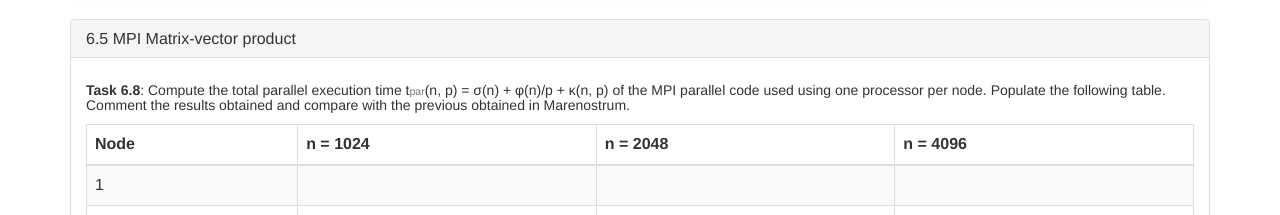
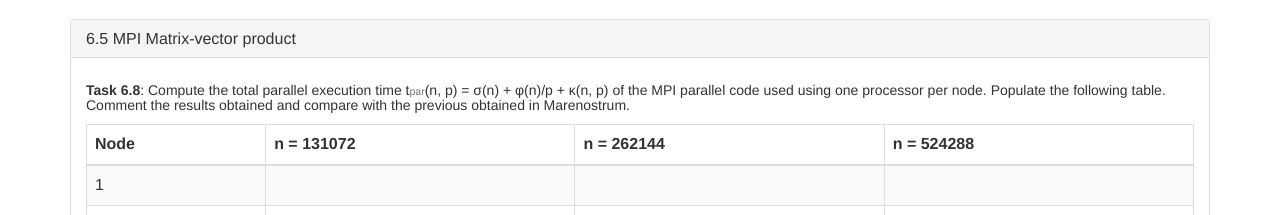
Before and after one commit to jorditorresBCN/SA-MIRI-2017, a plain HTML site: page docs/lab6.html in a window 1280 px wide. Shown: the part 800-1015 px from the top of the page. Drawn offline with nearby package versions, Linux system fonts and the light colour scheme.

Commit message:
fix lab 6

```diff
--- a/docs/lab6.html
+++ b/docs/lab6.html
@@ -122,9 +122,9 @@
                         <thead>
                         <tr>
                             <th>Node</th>
-                            <th>n = 1024</th>
-                            <th>n = 2048</th>
-                            <th>n = 4096</th>
+                            <th>n = 131072</th>
+                            <th>n = 262144</th>
+                            <th>n = 524288</th>
                         </tr>
                         </thead>
                         <tbody>
```
